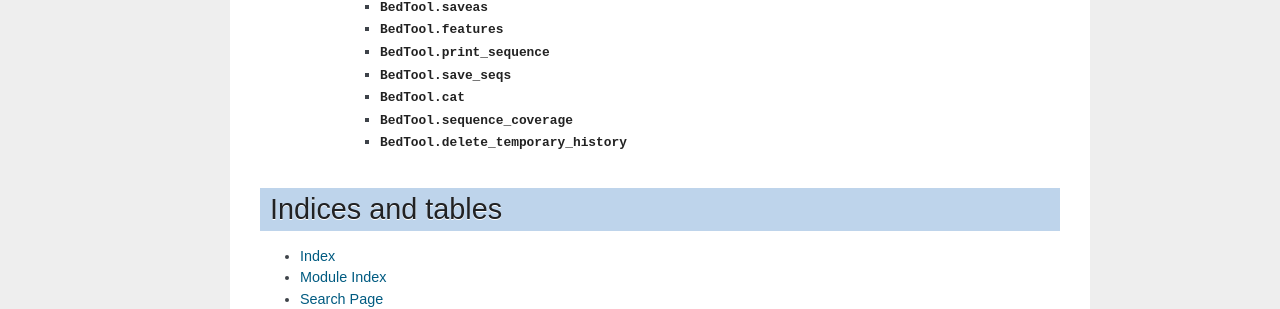
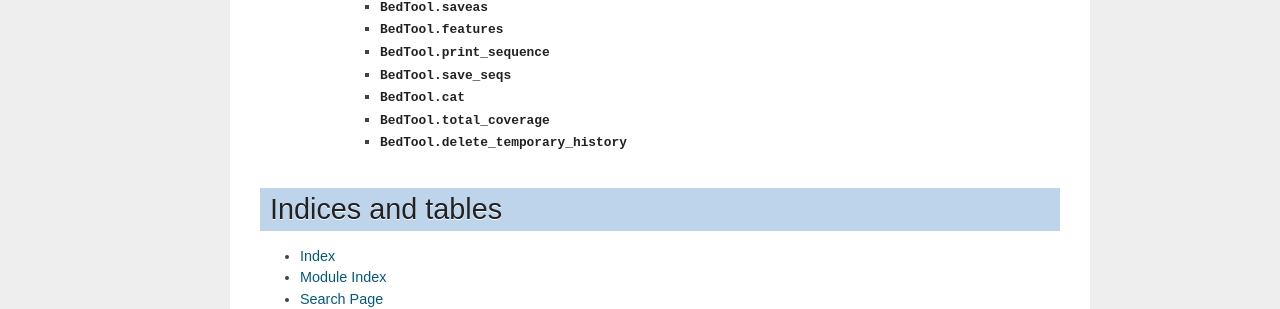
Before and after one commit to daler/pybedtools, a Sphinx documentation site: the page built from docs/source/index.rst, in a window 1280 px wide. Shown: the part 1568-1877 px from the top of the page. Built offline with Sphinx 7.4.7, drawn with Linux system fonts in a browser that asks for light colours; comment, search, counter and statistics services are not loaded.

Commit message:
sequence_coverage -> total_coverage; plus test and docs update to reflect change

```diff
--- a/docs/source/autodoc_source.rst
+++ b/docs/source/autodoc_source.rst
@@ -86,9 +86,9 @@ files; support for other file types is under development.
 ~~~~~~~~~~~~~~~~~~~~
 .. automethod:: BedTool.cat
 
-:class:`BedTool.sequence_coverage`
+:class:`BedTool.total_coverage`
 ~~~~~~~~~~~~~~~~~~~~~~~~~~~~~~~~~~
-.. automethod:: BedTool.sequence_coverage
+.. automethod:: BedTool.total_coverage
 
 :class:`BedTool.delete_temporary_history`
 ~~~~~~~~~~~~~~~~~~~~~~~~~~~~~~~~~~~~~~~~~
```
Also changed, not shown: 1 other file.
